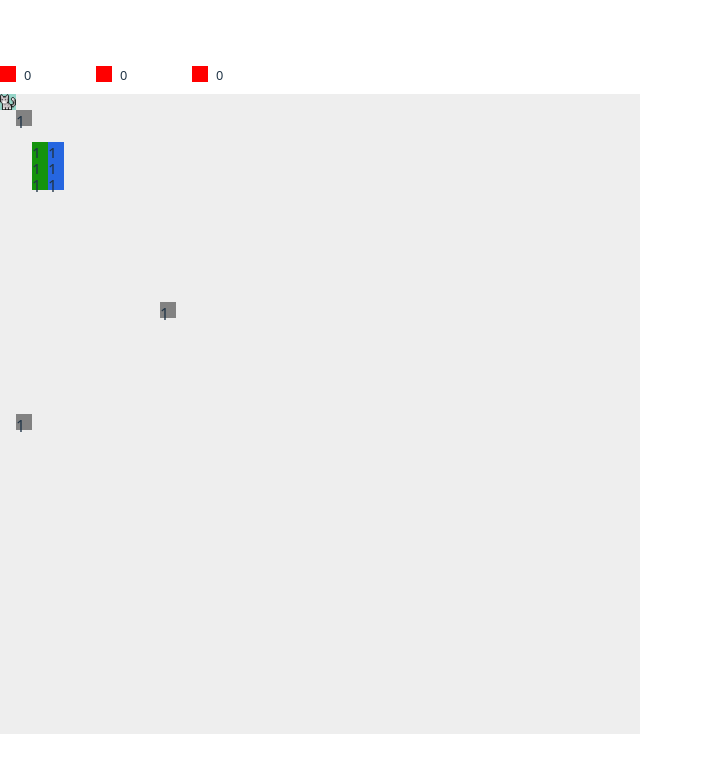
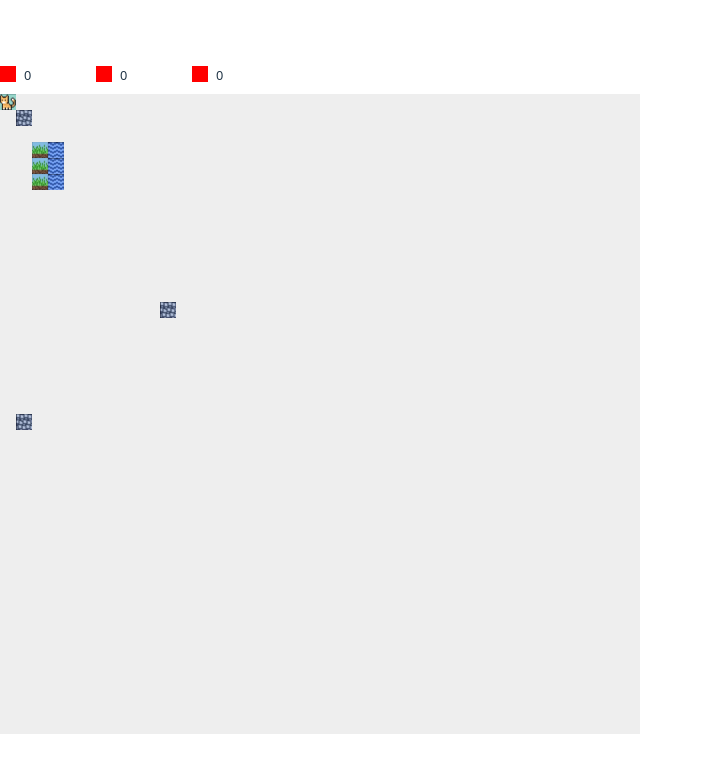
Before and after one commit to marco-rubio-bustos/proyecto-ideas, a React (Vite) app: page / in a window 1280 px wide. Shown: the top 772 px of the page, without its empty margins (0-703 px from the left). Built offline with nearby package versions, Linux system fonts and the light colour scheme.

Commit message:
se ajusta imagen en el mapa y

```diff
--- a/src/componente/zoombie/MapGame.tsx
+++ b/src/componente/zoombie/MapGame.tsx
@@ -12,9 +12,23 @@ import "./css/score.css";
 const REM = 40;
 const SPEED = 16;
 const MAP_SIZE = REM * SPEED; // 640px
-const LIVE_TREE = 100;
-const LIVE_ROCK = 300;
-const LIVE_WATER = 50;
+const LIVE_TREE = 1000;
+const LIVE_ROCK = 1500;
+const LIVE_WATER = 600;
+
+type Obstacle = {
+  id: number;
+  x: number;
+  y: number;
+  width: number;
+  height: number;
+  live: number;
+  opacity: number;
+  point: number;
+  background: string;
+  backgroundImage?: string;
+  backgroundPosition?: string;
+};
 
 export default function MapGame() {
   const [pos, setPos] = useState({ x: 0, y: 0 });
@@ -23,13 +37,13 @@ export default function MapGame() {
   const [scoreWater, setScoreWater] = useState(0);
 
   const [score, setScore] = useState(0);
-  const [obstaclesRock, setObstaclesRock] = useState(
+  const [obstaclesRock, setObstaclesRock] = useState<Obstacle[]>(
     obstaclesRockData(SPEED, LIVE_ROCK)
   );
-  const [obstaclesTree, setObstaclesTree] = useState(
+  const [obstaclesTree, setObstaclesTree] = useState<Obstacle[]>(
     obstaclesTreeData(SPEED, LIVE_TREE)
   );
-  const [obstaclesWater, setObstaclesWater] = useState(
+  const [obstaclesWater, setObstaclesWater] = useState<Obstacle[]>(
     obstaclesWaterData(SPEED, LIVE_WATER)
   );
 
@@ -51,7 +65,7 @@ export default function MapGame() {
     for (const { type, list, setter } of allObstacles) {
       const hit = getCollidingObstacle(list, newX, newY, SPEED);
       if (hit) {
-        const newLive = hit.live - 10;
+        const newLive = hit.live - 40;
         const isDestroyed = newLive <= 0;
 
         setter((prev) =>
--- a/src/componente/zoombie/Obstacle.tsx
+++ b/src/componente/zoombie/Obstacle.tsx
@@ -5,6 +5,8 @@ interface Obstacle {
   height: number;
   opacity: number;
   background: string;
+  backgroundImage?: string;
+  backgroundPosition?: string;
 }
 
 interface DateProps {
@@ -23,10 +25,12 @@ export default function Obstacle({ obstacles }: DateProps) {
             top: obs.y,
             width: obs.width,
             height: obs.height,
-            background: `rgba(${obs.background}, ${obs.opacity})`,
+            backgroundColor: `rgba(${obs.background}, ${obs.opacity})`,
+            backgroundImage: obs.backgroundImage,
+            backgroundPosition: obs.backgroundPosition,
+            opacity: obs.opacity,
           }}
         >
-        {obs.opacity}
         </div>
       ))}
     </>
--- a/src/componente/zoombie/ObstaclesRock.tsx
+++ b/src/componente/zoombie/ObstaclesRock.tsx
@@ -1,4 +1,4 @@
-
+import pixel from "./img/pixel.png";
 
 export const obstaclesRockData = (speed: number, live_rock: number) => [
   {
@@ -10,7 +10,10 @@ export const obstaclesRockData = (speed: number, live_rock: number) => [
     live: live_rock, // 100 0.9
     opacity: 1,
     background: "130, 130, 130",
+    backgroundImage: `url(${pixel})`,
+    imageRendering: "pixelated",
     point: 10,
+    backgroundPosition: "-181px -107px",
   },
   {
     id: 1,
@@ -21,7 +24,10 @@ export const obstaclesRockData = (speed: number, live_rock: number) => [
     live: live_rock, //300 0.967
     opacity: 1,
     background: "130, 130, 130",
+    backgroundImage: `url(${pixel})`,
+    imageRendering: "pixelated",
     point: 10,
+    backgroundPosition: "-181px -107px",
   },
   {
     id: 2,
@@ -32,7 +38,10 @@ export const obstaclesRockData = (speed: number, live_rock: number) => [
     live: live_rock, // 50 0.8
     opacity: 1,
     background: "130, 130, 130",
+    backgroundImage: `url(${pixel})`,
+    imageRendering: "pixelated",
     point: 10,
+    backgroundPosition: "-181px -107px",
   },
   // Puedes seguir agregando más...
 ];
--- a/src/componente/zoombie/ObstaclesTree.tsx
+++ b/src/componente/zoombie/ObstaclesTree.tsx
@@ -1,4 +1,4 @@
-
+import pixel from "./img/pixel.png";
 
 export const obstaclesTreeData = (speed: number, live_tree: number) => [
   {
@@ -10,7 +10,9 @@ export const obstaclesTreeData = (speed: number, live_tree: number) => [
     live: live_tree, // 100 0.9
     opacity: 1,
     background: "20, 147, 12",
+    backgroundImage: `url(${pixel})`,
     point: 20,
+    backgroundPosition: "-74px -143px",
   },
   {
     id: 1,
@@ -21,7 +23,9 @@ export const obstaclesTreeData = (speed: number, live_tree: number) => [
     live: live_tree, //300 0.967
     opacity: 1,
     background: "20, 147, 12",
+    backgroundImage: `url(${pixel})`,
     point: 20,
+    backgroundPosition: "-74px -143px",
   },
   {
     id: 2,
@@ -32,7 +36,9 @@ export const obstaclesTreeData = (speed: number, live_tree: number) => [
     live: live_tree, // 50 0.8
     opacity: 1,
     background: "20, 147, 12",
+    backgroundImage: `url(${pixel})`,
     point: 20,
+    backgroundPosition: "-74px -143px",
   },
   // Puedes seguir agregando más...
 ];
--- a/src/componente/zoombie/ObstaclesWater.tsx
+++ b/src/componente/zoombie/ObstaclesWater.tsx
@@ -1,38 +1,35 @@
+import pixel from "./img/pixel.png";
 
+export const obstaclesWaterData = (speed: number, live_water: number) => {
+  const base = {
+    width: speed,
+    height: speed,
+    live: live_water,
+    opacity: 1,
+    background: "38, 102, 224",
+    backgroundImage: `url(${pixel})`,
+    point: 30,
+    backgroundPosition: "-74px -89px",
+  };
 
-export const obstaclesWaterData = (speed: number, live_water: number) => [
+  return [
     {
+      ...base,
       id: 0,
       x: speed * 3,
       y: speed * 3,
-    width: speed,
-    height: speed,
-    live: live_water, // 100 0.9
-    opacity: 1,
-    background: "38, 102, 224",
-    point: 30,
     },
     {
+      ...base,
       id: 1,
       x: speed * 3,
       y: speed * 4,
-    width: speed,
-    height: speed,
-    live: live_water, //300 0.967
-    opacity: 1,
-    background: "38, 102, 224",
-    point: 30,
     },
     {
+      ...base,
       id: 2,
       x: speed * 3,
       y: speed * 5,
-    width: speed,
-    height: speed,
-    live: live_water, // 50 0.8
-    opacity: 1,
-    background: "38, 102, 224",
-    point: 30,
     },
-  // Puedes seguir agregando más...
   ];
+};
--- a/src/componente/zoombie/Player.tsx
+++ b/src/componente/zoombie/Player.tsx
@@ -1,14 +1,13 @@
 import { useEffect, useState } from "react";
-import catImg from "./img/pixel-cat.png";
+import pixel from "./img/pixel.png";
 
 interface DateProps {
   speed: number;
   pos: { x: number; y: number };
   onMove: (dx: number, dy: number) => void;
 }
-
-const FRAME_X = 0;
-const FRAME_Y = 0;
+const FRAME_X = -128;
+const FRAME_Y = -178;
 
 export default function Player({ speed, pos, onMove }: DateProps) {
   const [dir, setDir] = useState(1);
@@ -43,8 +42,7 @@ export default function Player({ speed, pos, onMove }: DateProps) {
         position: "absolute",
         width: "1rem",
         height: "1rem",
-        backgroundImage: `url(${catImg})`,
-        backgroundSize: "cover",
+        backgroundImage: `url(${pixel})`,
         backgroundPosition: `${FRAME_X}px ${FRAME_Y}px`,
         backgroundRepeat: "no-repeat",
         imageRendering: "pixelated",
```
Also changed, not shown: src/componente/zoombie/img/pixel.png (added). Lines whose indentation alone changed are shown as unchanged.
